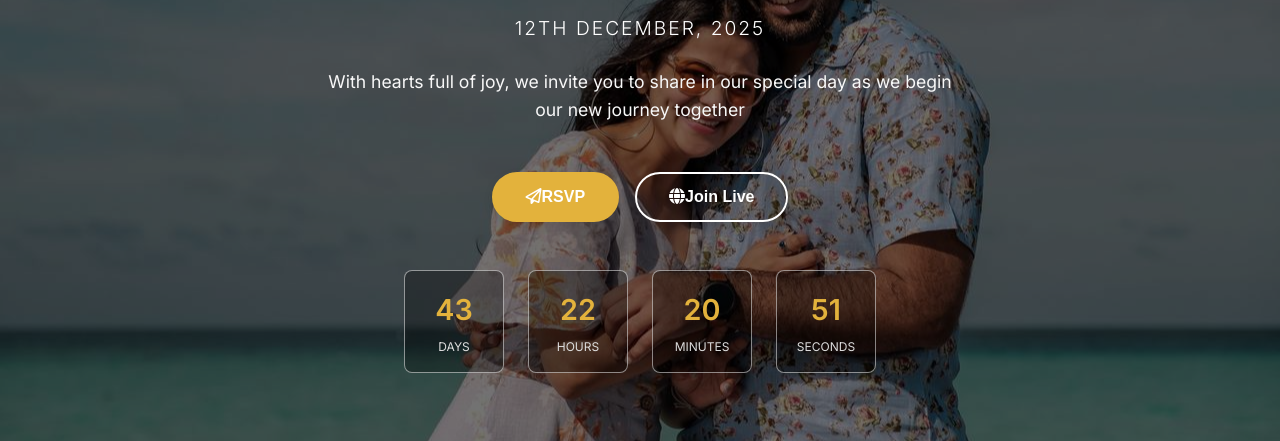
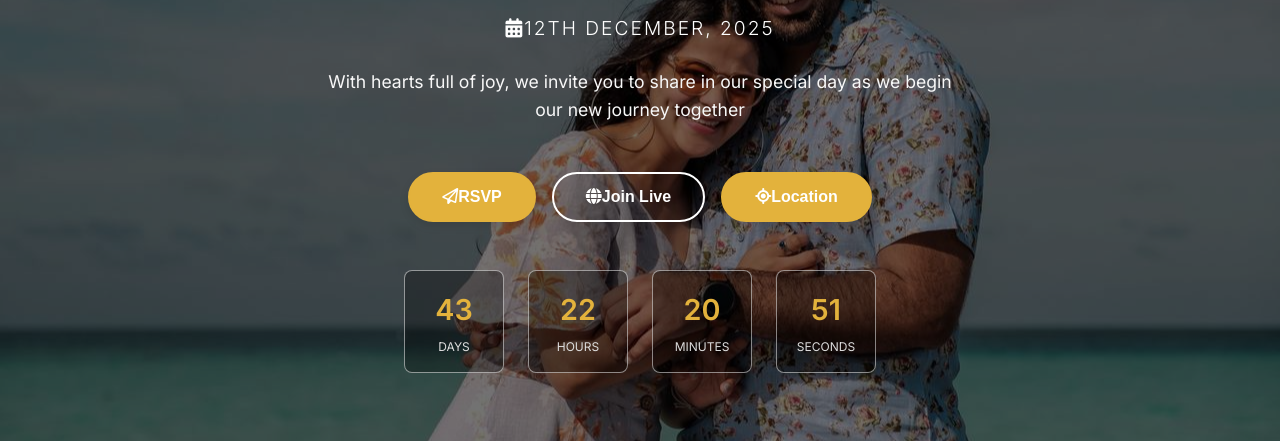
Before and after one commit to DesmondTutu254/IndianWeddingInvitation, a plain HTML site: page index.html in a window 1280 px wide. Shown: the part 359-800 px from the top of the page. Drawn offline with nearby package versions, Linux system fonts and the light colour scheme.

Commit message:
Changes on the layout

```diff
--- a/index.html
+++ b/index.html
@@ -50,7 +50,7 @@
     <section id="heroSection">
       <h2>The wedding of</h2>
       <h1 style="color: var(--accent)">Priya & Arjun</h1>
-      <h2>12th December, 2025</h2>
+      <h2><i class="fa-solid fa-calendar-days"></i>12th December, 2025</h2>
       <p id="typeContent"></p>
 
       <!-- Typewriter for hero section -->
@@ -78,6 +78,9 @@
         </button>
         <button id="liveButton">
           <i class="fa-solid fa-globe"></i>Join Live
+        </button>
+        <button id="locationButton">
+          <i class="fa-solid fa-location-crosshairs"></i>Location
         </button>
       </div>
       <div class="countdown">
@@ -271,7 +274,7 @@
 
     <!-- Gallery section -->
     <section id="gallerySection" class="fade-up">
-      <h1>Gallery</h1>
+      <h1>Gallery<i class="fa-solid fa-image"></i></h1>
       <p>A glimpse into our journey and the joy we've shared so far</p>
 
       <div class="gallery">
--- a/script.js
+++ b/script.js
@@ -52,6 +52,11 @@ faders.forEach((fader) => {
 //Livebutton
 getEl("liveButton").addEventListener("click", () => {
   window.location.href = "https://meet.google.com";
+});
+
+//locationButton
+getEl("locationButton").addEventListener("click", () => {
+  window.location.href = "https://maps.app.goo.gl/pEdBaFx3KMCYRPFn6";
 });
 
 //Timer
--- a/style.css
+++ b/style.css
@@ -176,7 +176,8 @@ h3 {
 }
 
 #rsvpButton,
-#liveButton {
+#liveButton,
+#locationButton {
   padding: 0.85rem 2rem;
   border-radius: 9999px;
   font-weight: 600;
@@ -207,6 +208,16 @@ h3 {
 #liveButton:hover {
   background-color: var(--accent);
   border-color: var(--accent);
+  transform: translateY(-2px);
+}
+#locationButton {
+  background: var(--accent);
+  color: white;
+  border: 2px solid var(--accent);
+}
+#locationButton:hover {
+  background: #cfa735;
+  border-color: #cfa735;
   transform: translateY(-2px);
 }
 
```
